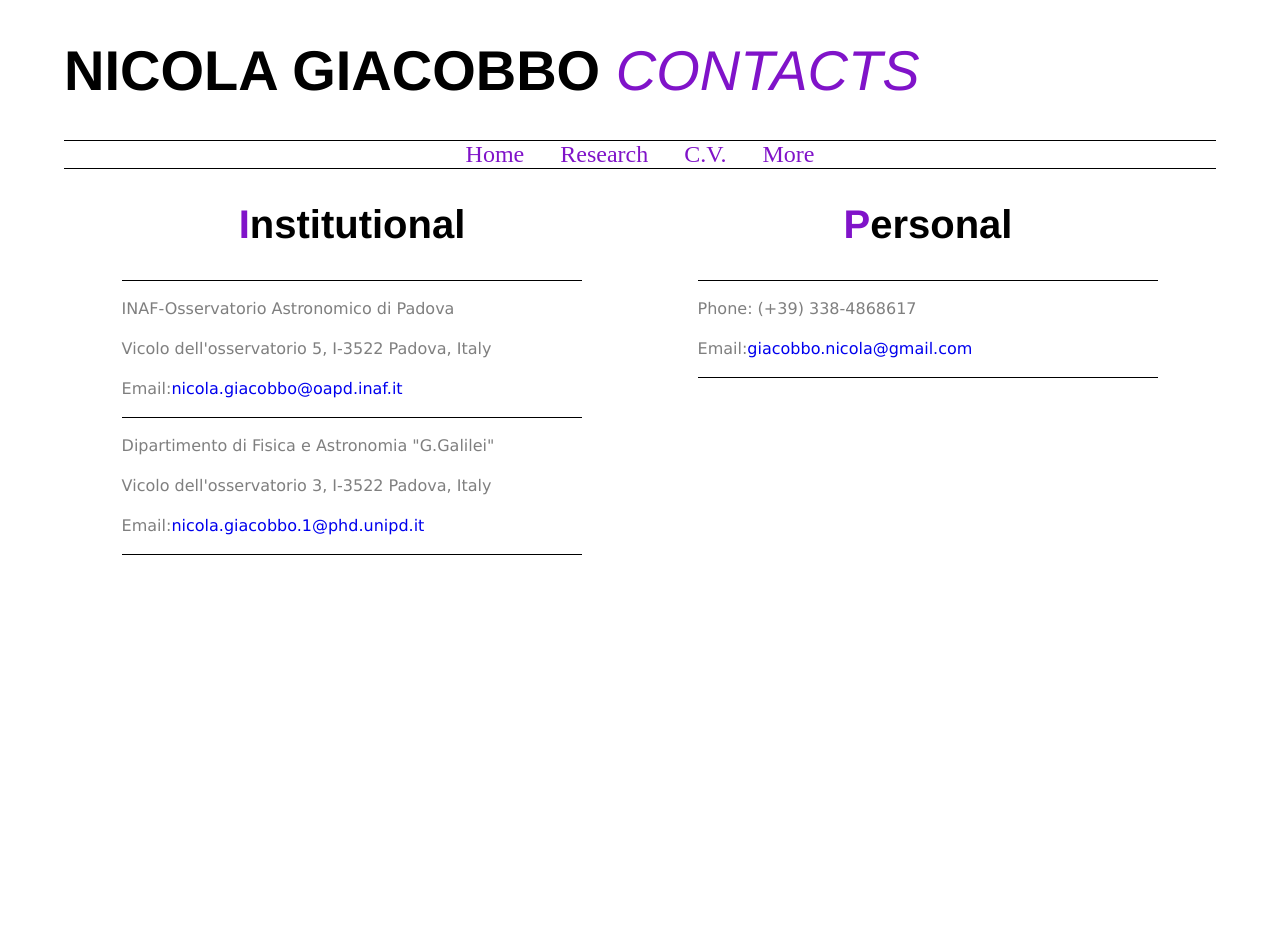
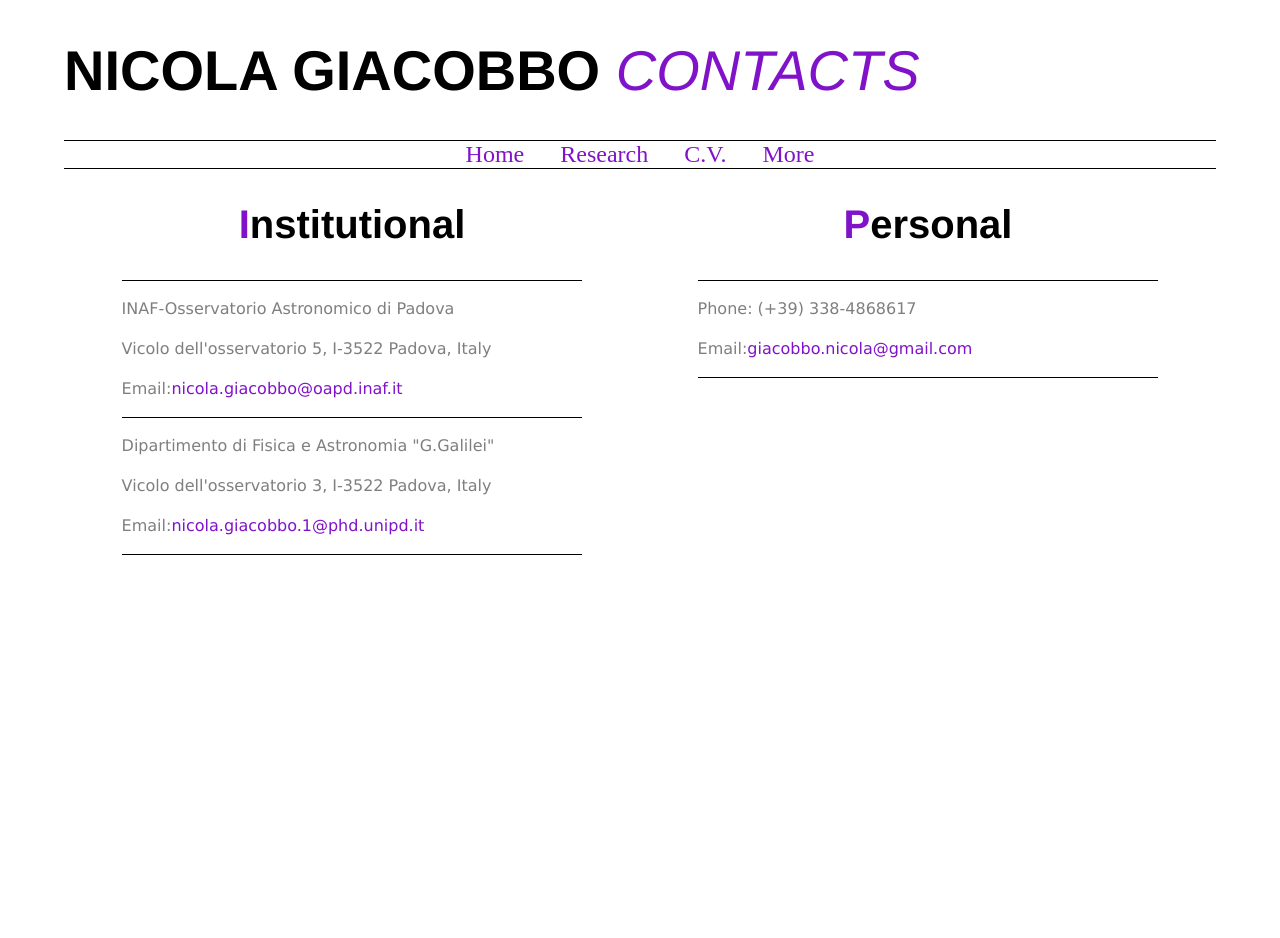
Before and after one commit to GiacobboNicola/giacobbonicola.github.io, a Jekyll site: the page built from item5.html, in a window 1280 px wide. Built offline with Jekyll 4.4.1, drawn with Linux system fonts in a browser that asks for light colours.

Commit message:
completed fisrt version

```diff
--- a/_layouts/contacts.html
+++ b/_layouts/contacts.html
@@ -86,11 +86,11 @@
                 <footer>
                 <p>INAF-Osservatorio Astronomico di Padova</p>
                 <p>Vicolo dell'osservatorio 5, I-3522 Padova, Italy</p>
-                <p>Email:<a href="mailto:nicola.giacobbo@oapd.inaf.it">nicola.giacobbo@oapd.inaf.it</a></p>
+                <p>Email:<a class='y' href="mailto:nicola.giacobbo@oapd.inaf.it">nicola.giacobbo@oapd.inaf.it</a></p>
                 <footer>
                 <p>Dipartimento di Fisica e Astronomia "G.Galilei"</p>
                 <p>Vicolo dell'osservatorio 3, I-3522 Padova, Italy</p>
-                <p>Email:<a href="mailto:nicola.giacobbo.1@phd.unipd.it">nicola.giacobbo.1@phd.unipd.it</a></p>
+                <p>Email:<a class='y' href="mailto:nicola.giacobbo.1@phd.unipd.it">nicola.giacobbo.1@phd.unipd.it</a></p>
                 <footer>
             </div>
         </div>
@@ -99,7 +99,7 @@
             <h2 style="text-align:center"><span class='y'>P</span>ersonal</h2>
             <footer>
             <p>Phone: (+39) 338-4868617</p>
-        <p>Email:<a href="mailto:giacobbo.nicola@gmail.com">giacobbo.nicola@gmail.com</a></p>
+        <p>Email:<a class='y' href="mailto:giacobbo.nicola@gmail.com">giacobbo.nicola@gmail.com</a></p>
             <footer>
         </div>
         </div>
```
